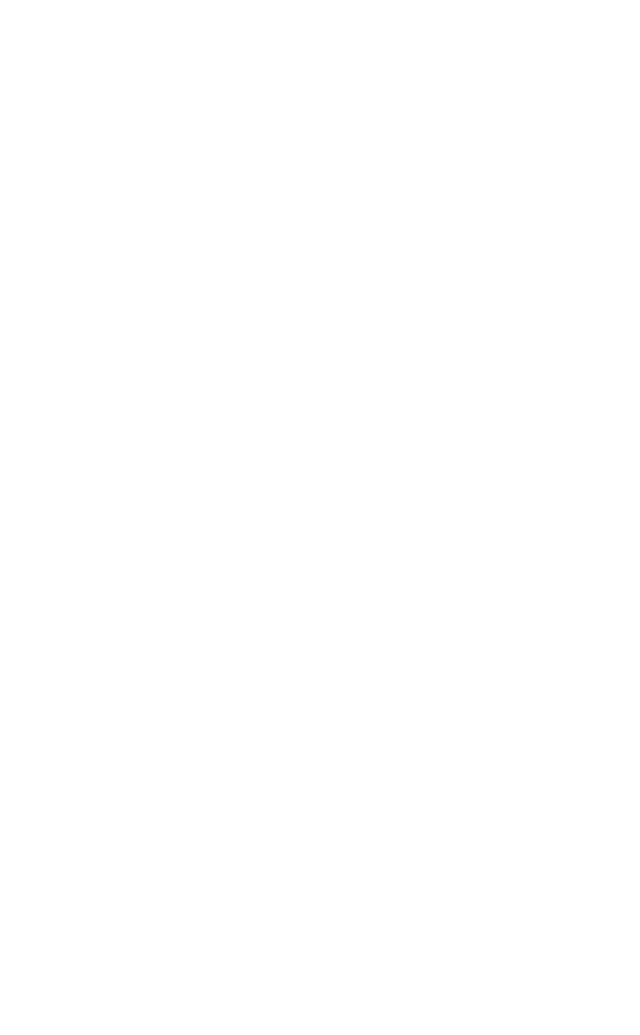
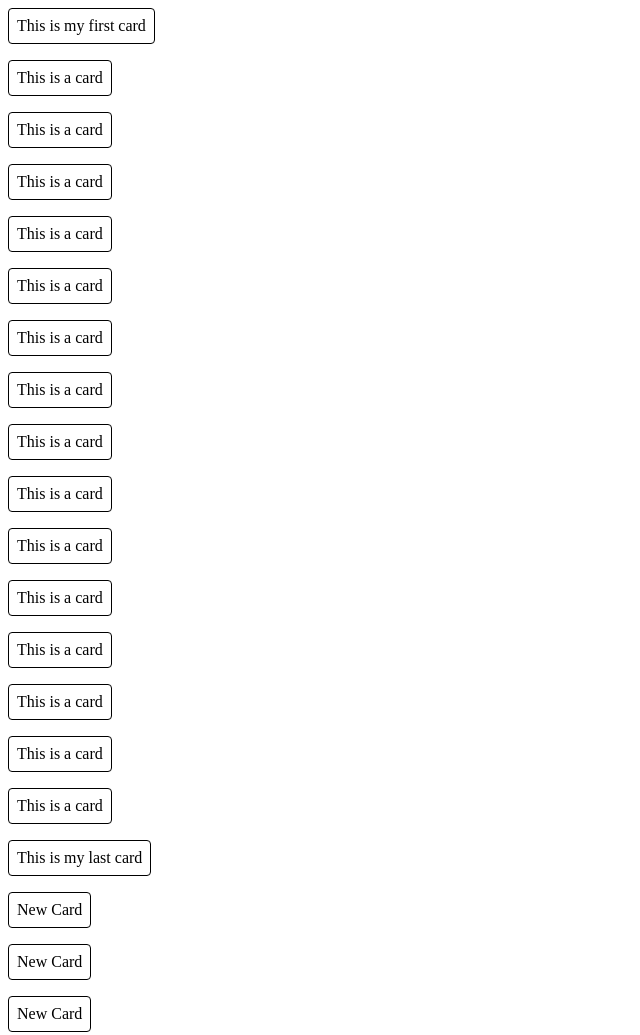
Before and after one commit to ngf11/intersection-Observer, a plain HTML site: page index.html in a window 1280 px wide. Shown: the top 1035 px of the page, without its empty margins (0-640 px from the left). Before the commit the page ends 800 px from the top, so only its background shows below. Drawn offline with Linux system fonts and the light colour scheme; animation ran at ten frames a second.

Commit message:
Dynamic scroll

```diff
--- a/index.html
+++ b/index.html
@@ -8,6 +8,25 @@
     <link rel="stylesheet" href="styles.css" />
   </head>
   <body>
+    <div class="card-container">
+      <div class="card">This is my first card</div>
+      <div class="card">This is a card</div>
+      <div class="card">This is a card</div>
+      <div class="card">This is a card</div>
+      <div class="card">This is a card</div>
+      <div class="card">This is a card</div>
+      <div class="card">This is a card</div>
+      <div class="card">This is a card</div>
+      <div class="card">This is a card</div>
+      <div class="card">This is a card</div>
+      <div class="card">This is a card</div>
+      <div class="card">This is a card</div>
+      <div class="card">This is a card</div>
+      <div class="card">This is a card</div>
+      <div class="card">This is a card</div>
+      <div class="card">This is a card</div>
+      <div class="card">This is my last card</div>
+    </div>
     <script src="./script.js"></script>
   </body>
 </html>
--- a/script.js
+++ b/script.js
@@ -0,0 +1,41 @@
+const cards = document.querySelectorAll(".card");
+const observer = new IntersectionObserver(
+  (enteries) => {
+    enteries.forEach((entery) => {
+      entery.target.classList.toggle("show", entery.isIntersecting);
+      //   if (entery.isIntersecting) observer.unobserve(entery.target);
+    });
+    //   console.log(enteries);
+  },
+  {
+    threshold: 1,
+    // rootMargin: "100px",
+    // root:
+  }
+);
+const lastCardObserver = new IntersectionObserver(
+  (enteries) => {
+    const lastCard = enteries[0];
+    if (!lastCard.isIntersecting) return;
+    loadNewCards();
+    lastCardObserver.unobserve(lastCard.target);
+    lastCardObserver.observe(document.querySelector(".card:last-child"));
+  },
+  {
+    rootMargin: "100px",
+  }
+);
+lastCardObserver.observe(document.querySelector(".card:last-child"));
+cards.forEach((card) => {
+  observer.observe(card);
+});
+const cardContainer = document.querySelector(".card-container ");
+function loadNewCards() {
+  for (let i = 0; i < 10; i++) {
+    const card = document.createElement("div");
+    card.textContent = "New Card";
+    card.classList.add("card");
+    observer.observe(card);
+    cardContainer.append(card);
+  }
+}
--- a/styles.css
+++ b/styles.css
@@ -0,0 +1,19 @@
+.card-container {
+  display: flex;
+  flex-direction: column;
+  gap: 1rem;
+  align-items: flex-start;
+}
+.card {
+  background-color: white;
+  border: 1px solid black;
+  border-radius: 0.25rem;
+  padding: 0.5rem;
+  transform: translateX(100px);
+  opacity: 0;
+  transition: 150ms;
+}
+.card.show {
+  transform: translateX(0);
+  opacity: 1;
+}
```
Also changed, not shown: note.txt (added).
